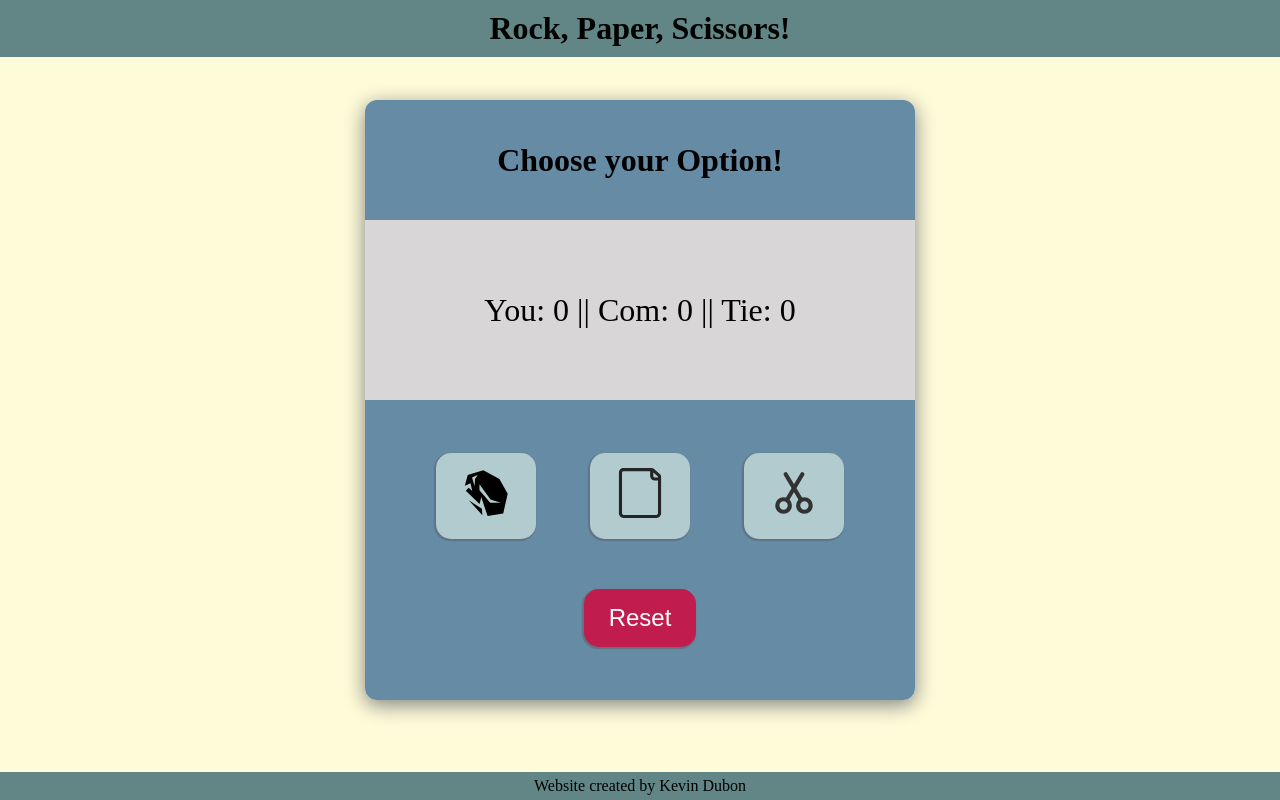
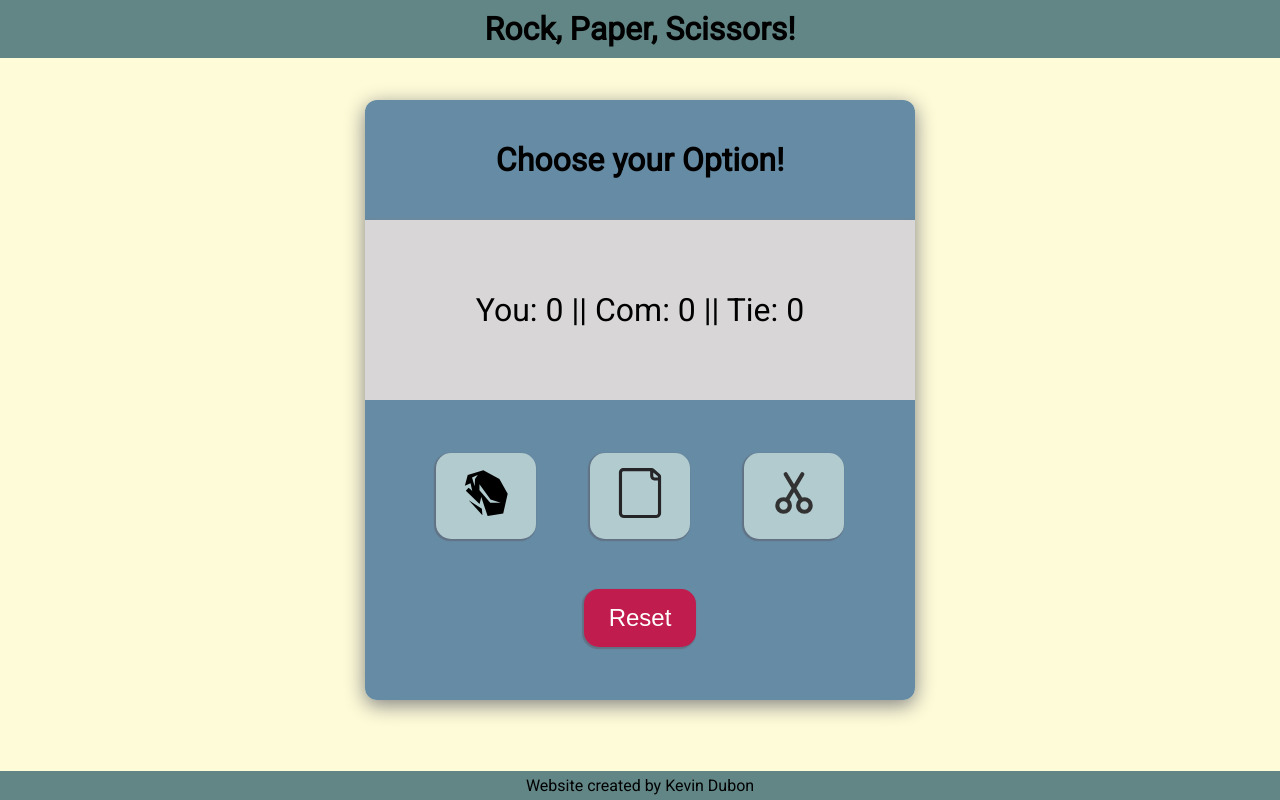
Before and after one commit to Dubonk/rps2, a plain HTML site: page index.html in a window 1280 px wide. Drawn offline with Linux system fonts and the light colour scheme.

Commit message:
Added roboto font.

```diff
--- a/style.css
+++ b/style.css
@@ -1,4 +1,7 @@
+@import url('https://fonts.googleapis.com/css2?family=Roboto&display=swap');
+
 body {
+    font-family: 'roboto', sans-serif;
     display: flex;
     align-items: center;
     justify-content: center;
```
